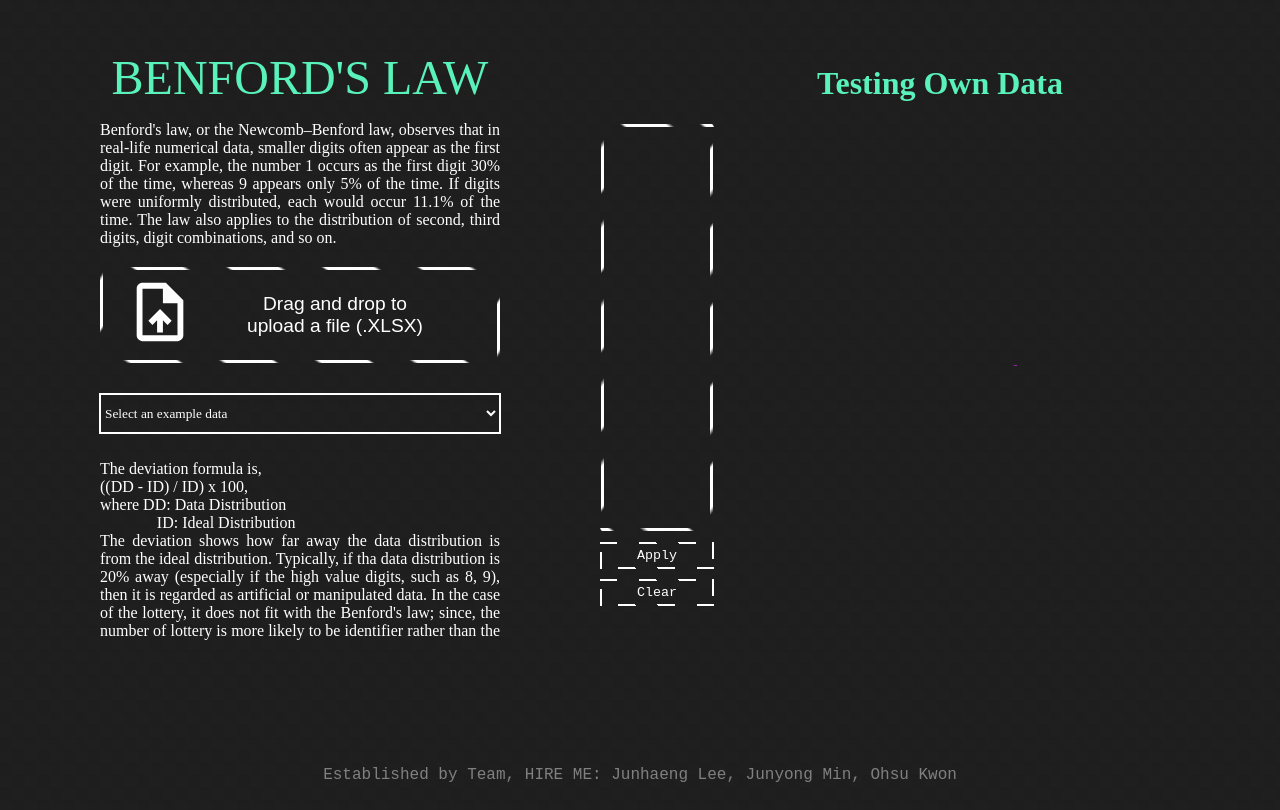
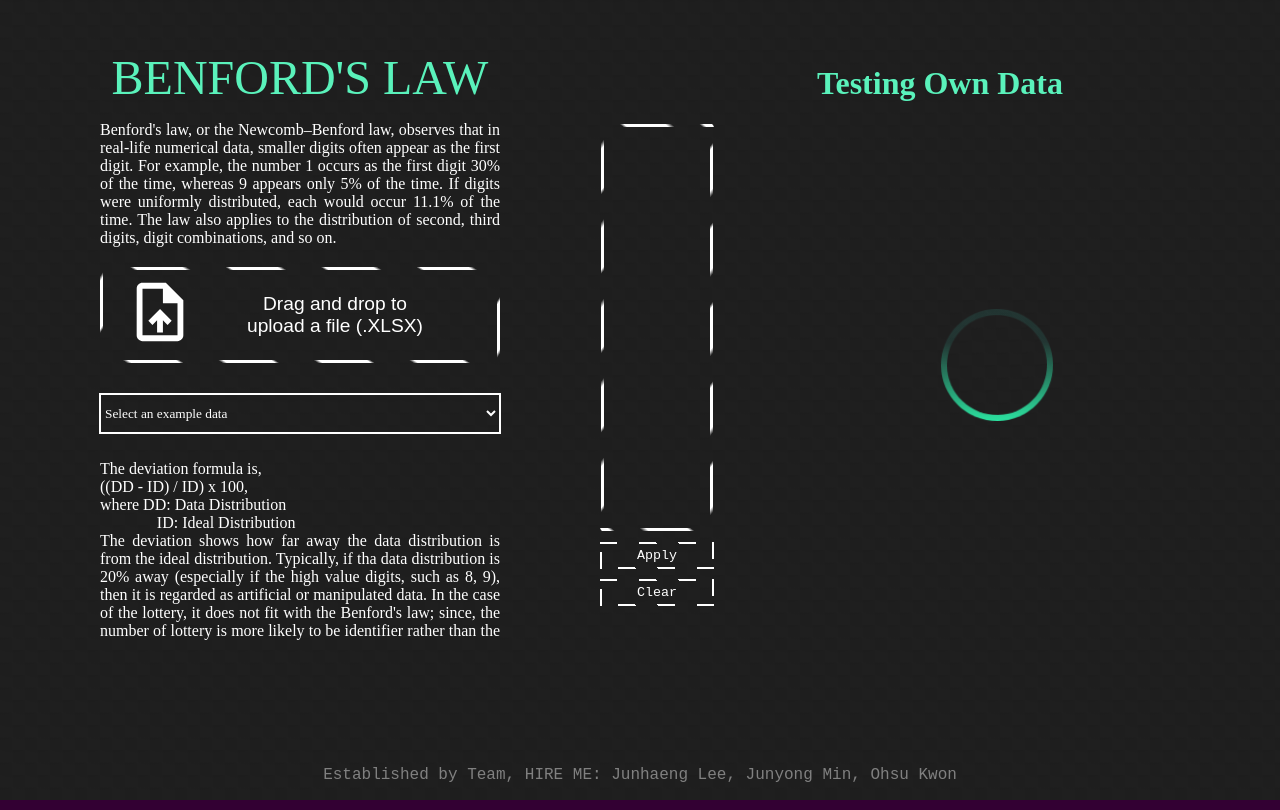
Before and after one commit to wnsdy95/Benford-s-Law, a React (Create React App) app: page / in a window 1280 px wide. Both pictures are taken after a click on the button "Apply". Built offline with nearby package versions, Linux system fonts and the light colour scheme; a web font is replaced by a local one.

Commit message:
loading view and hover

```diff
--- a/src/components/Histogram.css
+++ b/src/components/Histogram.css
@@ -41,12 +41,12 @@ rect:hover {
   width: auto; /* Auto width to accommodate content */
   padding: 10px;
   font: 13px sans-serif;
-  background: rgba(10,10,10,0.95); /* Dark purple background */
+  background: rgba(10, 10, 10, 0.95); /* Dark purple background */
   color: #ffffff; /* White text color */
   /*border: 1px solid white;*/
   border-radius: 10px;
   pointer-events: none;
-  opacity: 0.5;
+  opacity: 0;
   box-shadow: 0px 2px 4px rgba(0, 0, 0, 0.2); /* Optional: adds a slight shadow */
 }
 
@@ -59,3 +59,50 @@ rect:hover {
 .tooltip-content div {
   margin: 2px 0; /* Spacing between lines */
 }
+
+@keyframes spin {
+  from {
+    transform: rotate(0);
+  }
+  to {
+    transform: rotate(359deg);
+  }
+}
+
+.spinner-box {
+  width: 300px;
+  height: 300px;
+  display: flex;
+  justify-content: center;
+  align-items: center;
+  background-color: transparent;
+}
+
+.circle-border {
+  width: 100px;
+  height: 100px;
+  padding: 6px;
+  display: flex;
+  justify-content: center;
+  align-items: center;
+  border-radius: 50%;
+  background: linear-gradient(0deg, rgba(63, 249, 220, 0.1) 30%, #2be19f 100%);
+  animation: spin 0.8s linear 0s infinite;
+}
+
+.circle-core {
+  width: 100%;
+  height: 100%;
+  background-image: url("../../public/assets/protruding-squares.svg");
+  border-radius: 50%;
+  animation: counter-spin 0.8s linear 0s infinite;
+}
+
+@keyframes counter-spin {
+  from {
+    transform: rotate(359deg);
+  }
+  to {
+    transform: rotate(0);
+  }
+}
--- a/src/components/Histogram.js
+++ b/src/components/Histogram.js
@@ -13,6 +13,7 @@ const Histogram = ({ data, isLoading, setIsLoading }) => {
   const svgRef = useRef(null);
   const deviationSvgRef = useRef(null);
   const tooltipRef = useRef(null);
+  const deviationTooltipRef = useRef(null);
 
   let width = 400; // Default width
   let height = 450; // Default height
@@ -276,20 +277,8 @@ const Histogram = ({ data, isLoading, setIsLoading }) => {
     const compressedHeight = 150;
     const svg = d3.select(deviationSvgRef.current);
     svg.selectAll("*").remove();
-    let tooltipDiv = d3.select(".deviation-tooltip");
-    if (tooltipDiv.empty()) {
-      tooltipDiv = d3
-        .select("body")
-        .append("div")
-        .attr("class", "deviation-tooltip")
-        .style("position", "absolute")
-        .style("z-index", "10")
-        .style("visibility", "hidden")
-        .style("background", "lightgrey")
-        .style("padding", "5px")
-        .style("border-radius", "5px")
-        .style("color", "black");
-    }
+
+    const tooltipDiv = d3.select(deviationTooltipRef.current);
     svg.attr("width", width).attr("height", compressedHeight);
 
     const x = d3
@@ -337,13 +326,22 @@ const Histogram = ({ data, isLoading, setIsLoading }) => {
       .on("mouseover", function (event, d) {
         const digit = deviations.indexOf(d) + 1; // Getting the digit (1-9)
         tooltipDiv
-          .html(`Digit: ${digit}<br>Deviation: ${d.toFixed(2)}%`)
-          .style("visibility", "visible")
-          .style("top", event.pageY - 10 + "px")
-          .style("left", event.pageX + 10 + "px");
+          .html(
+            `
+            <div class="tooltip-content">
+              <div><strong>Digit: ${digit}</strong></div>
+              <div style="color: ${
+                d >= -20 && d <= 20 ? "#2BE19F" : "red"
+              };">Deviation: ${d.toFixed(2)}%</div>
+            </div>
+            `
+          )
+          .style("left", event.pageX + "px")
+          .style("top", event.pageY - 28 + "px")
+          .style("opacity", 1);
       })
       .on("mouseout", function () {
-        tooltipDiv.style("visibility", "hidden");
+        tooltipDiv.style("opacity", 0);
       });
 
     // Add Y-axis
@@ -360,7 +358,11 @@ const Histogram = ({ data, isLoading, setIsLoading }) => {
 
   return isLoading ? (
     <div className="loading">
-      <CircularProgress color="secondary" />
+      <div class="spinner-box">
+        <div class="circle-border">
+          <div class="circle-core"></div>
+        </div>
+      </div>
     </div>
   ) : (
     <div className="graph_container" ref={containerRef}>
@@ -371,6 +373,7 @@ const Histogram = ({ data, isLoading, setIsLoading }) => {
       ></svg>
       <div className="tooltip" ref={tooltipRef}></div>
       <svg className="deviation-graph" ref={deviationSvgRef}></svg>
+      <div className="tooltip" ref={deviationTooltipRef}></div>
     </div>
   );
 };
```
